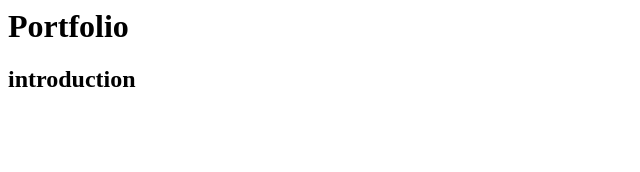
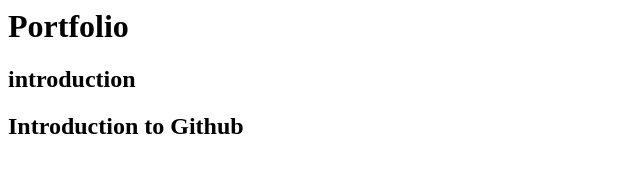
Before and after one commit to Hoj-Git/portfolio, a plain HTML site: page index.html in a window 1280 px wide. Shown: the whole page, without its empty margins (0-640 px from the left). Drawn offline with Linux system fonts and the light colour scheme.

Commit message:
header 2 added

```diff
--- a/index.html
+++ b/index.html
@@ -9,6 +9,7 @@
     <main>
         <section>
             <h1>introduction</h1>
+            <h2>Introduction to Github</h2>
         </section>
     </main>
 </html>
```
